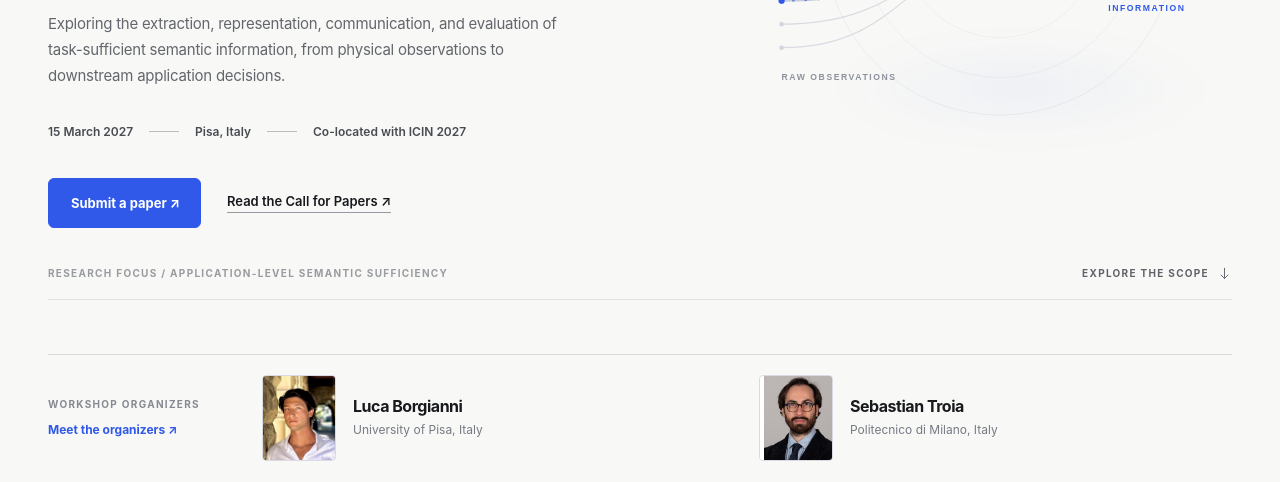
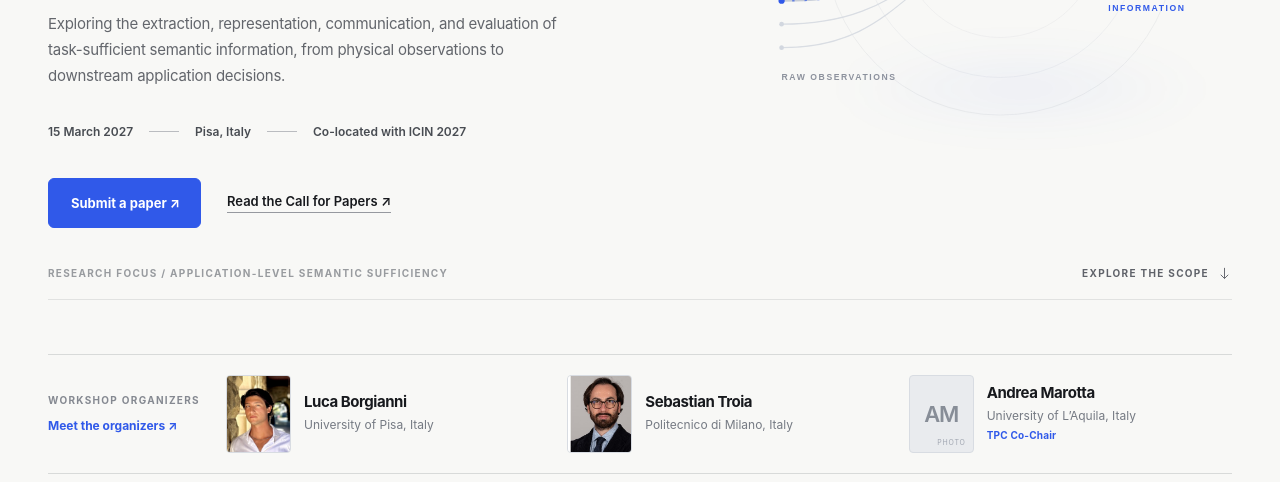
Before and after one commit to Borgianni/less-2027, a plain HTML site: page index.html in a window 1280 px wide. Shown: the part 463-945 px from the top of the page. Drawn offline with Linux system fonts and the light colour scheme.

Commit message:
Add Andrea Marotta as TPC Co-Chair to workshop organizers

```diff
--- a/styles.css
+++ b/styles.css
@@ -166,3 +166,15 @@ body{min-height:100vh;display:flex;flex-direction:column}main{flex:1}.topbar{hei
 .official-cfp-heading .hero-actions{display:flex;gap:24px;align-items:center;flex-wrap:wrap}
 .official-cfp-heading .official-cfp-highlights>span strong{font-size:16px}
 @media(max-width:700px){.final-cfp .final-cfp-topics{columns:1}.final-cfp .final-cfp-topics li{padding:12px 4px}.official-cfp-heading .hero-actions{gap:12px}.final-cfp .formal-section{scroll-margin-top:65px}}
+
+/* Organizing team: 3 portraits at the top; TPC co-chair has his own committee profile. */
+.organizer-band{grid-template-columns:160px repeat(3,minmax(0,1fr));gap:18px}
+.organizer-mini{gap:13px;min-width:0}
+.organizer-mini h3{font-size:15px}
+.organizer-mini .portrait{width:65px;height:78px}
+.organizer-role{font-size:10px;font-weight:700;color:#3059e9;letter-spacing:.02em}
+.tpc-lead-grid{margin-top:24px;margin-bottom:65px}
+.tpc-lead-grid .profile-card{max-width:560px}
+@media(max-width:1120px){.organizer-band{grid-template-columns:145px repeat(3,minmax(0,1fr));gap:10px}.organizer-mini{gap:9px}.organizer-mini .portrait{width:57px;height:71px}.organizer-mini h3{font-size:13px}.organizer-mini p{font-size:11px}}
+@media(max-width:950px){.organizer-band{grid-template-columns:repeat(2,minmax(0,1fr));gap:18px}.organizer-label{grid-column:1/-1}.organizer-mini .portrait{width:73px;height:86px}.organizer-mini h3{font-size:15px}}
+@media(max-width:570px){.organizer-band{grid-template-columns:1fr}.organizer-label{grid-column:auto}.organizer-mini{gap:15px}.organizer-mini .portrait{width:75px;height:88px}.organizer-mini h3{font-size:16px}.tpc-lead-grid .profile-card{max-width:none}}
```
